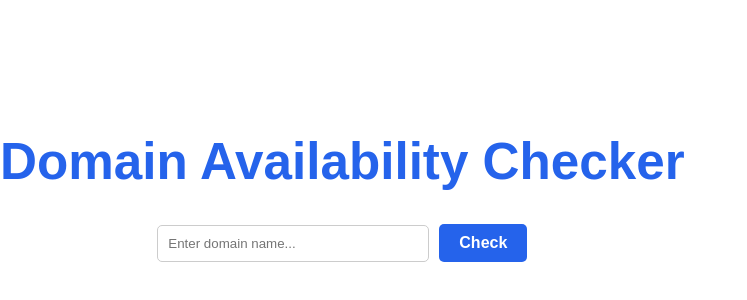
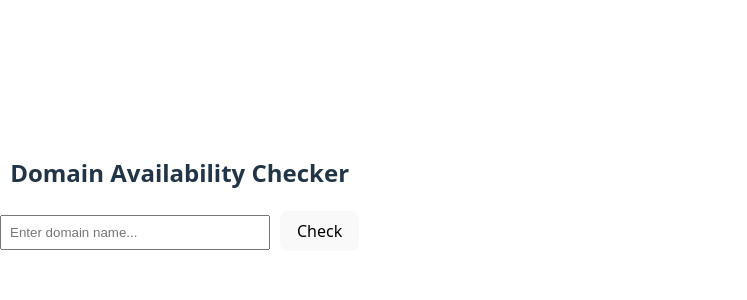
Before and after one commit to Tushar-2225/domain-checker-vite, a React (Vite) app: page / in a window 1280 px wide. Shown: the part 212-512 px from the top of the page, without its empty margins (0-747 px from the left). Built offline with nearby package versions, Linux system fonts and the light colour scheme.

Commit message:
Add AI-powered domain suggestions

```diff
--- a/src/components/DomainSearch.jsx
+++ b/src/components/DomainSearch.jsx
@@ -2,103 +2,58 @@ import { useState } from "react";
 
 function DomainSearch() {
   const [domain, setDomain] = useState("");
-  const [results, setResults] = useState([]);
-  const [history, setHistory] = useState([]);
+  const [result, setResult] = useState("");
+  const [suggestions, setSuggestions] = useState([]);
 
   const handleSearch = () => {
-    if (domain.trim() === "") return;
+    if (domain.trim() === "") {
+      setResult("❌ Please enter a domain");
+      setSuggestions([]);
+    } else if (domain.endsWith(".com")) {
+      setResult(`✅ ${domain} is available!`);
 
-    const tlds = [".com", ".net", ".org", ".ai", ".io"];
-    const availability = tlds.map(tld => ({
-      name: domain + tld,
-      available: Math.random() > 0.5 // mock random availability
-    }));
-
-    setResults(availability);
-    setHistory([domain, ...history]); // add current search to history
-    setDomain(""); // clear input after search
+      // Simple AI-style domain suggestions
+      const aiSuggestions = [
+        `${domain}Online.com`,
+        `${domain}Hub.com`,
+        `My${domain}.com`,
+      ];
+      setSuggestions(aiSuggestions);
+    } else {
+      setResult(`❌ ${domain} is not available`);
+      setSuggestions([]);
+    }
   };
 
   return (
-    <div style={{ textAlign: "center", marginTop: "50px", fontFamily: "Arial" }}>
-      <h1 style={{ color: "#2563eb" }}>Domain Availability Checker</h1>
-
-      <div style={{ marginTop: "20px" }}>
+    <div style={{ textAlign: "center", marginTop: "50px" }}>
+      <h2>Domain Availability Checker</h2>
       <input
         type="text"
         placeholder="Enter domain name..."
         value={domain}
         onChange={(e) => setDomain(e.target.value)}
-          onKeyDown={(e) => {
-            if (e.key === "Enter") handleSearch();
-          }}
-          style={{ padding: "10px", width: "250px", borderRadius: "5px", border: "1px solid #ccc" }}
+        style={{ padding: "8px", width: "250px", marginRight: "10px" }}
       />
       <button
         onClick={handleSearch}
-          style={{
-            marginLeft: "10px",
-            padding: "10px 20px",
-            cursor: "pointer",
-            backgroundColor: "#2563eb",
-            color: "white",
-            border: "none",
-            borderRadius: "5px",
-            fontWeight: "bold"
-          }}
+        style={{ padding: "8px 16px", cursor: "pointer" }}
       >
         Check
       </button>
-      </div>
 
-      {/* Search History */}
-      {history.length > 0 && (
-        <div style={{ marginTop: "30px", fontStyle: "italic" }}>
-          <h3>Search History:</h3>
-          <div style={{ display: "flex", justifyContent: "center", flexWrap: "wrap", gap: "10px" }}>
-            {history.map((h, idx) => (
-              <span
-                key={idx}
-                style={{
-                  padding: "5px 10px",
-                  borderRadius: "5px",
-                  backgroundColor: "#e0e7ff",
-                  color: "#1e3a8a",
-                  fontWeight: "bold",
-                  fontSize: "14px"
-                }}
-              >
-                {h}
-              </span>
+      <p style={{ marginTop: "20px", fontSize: "18px" }}>{result}</p>
+
+      {suggestions.length > 0 && (
+        <div style={{ marginTop: "10px", fontSize: "16px" }}>
+          <strong>AI-powered suggestions:</strong>
+          <ul>
+            {suggestions.map((s, index) => (
+              <li key={index}>{s}</li>
             ))}
-          </div>
+          </ul>
         </div>
       )}
-
-      {/* Results */}
-      <div style={{ marginTop: "30px", display: "flex", justifyContent: "center", flexWrap: "wrap", gap: "15px" }}>
-        {results.map((res, idx) => (
-          <div
-            key={idx}
-            style={{
-              padding: "15px 20px",
-              borderRadius: "8px",
-              boxShadow: "0 2px 5px rgba(0,0,0,0.1)",
-              minWidth: "180px",
-              backgroundColor: res.available ? "#dcfce7" : "#fee2e2",
-              color: res.available ? "#166534" : "#991b1b",
-              fontWeight: "bold",
-              fontSize: "16px",
-              transition: "transform 0.2s",
-              cursor: "pointer"
-            }}
-            onMouseEnter={(e) => (e.currentTarget.style.transform = "scale(1.05)")}
-            onMouseLeave={(e) => (e.currentTarget.style.transform = "scale(1)")}
-          >
-            {res.name} <br /> {res.available ? "✅ Available" : "❌ Taken"}
-          </div>
-        ))}
-      </div>
     </div>
   );
 }
```
Also changed, not shown: 4 other files (tests, documents, lock files or other folders). Lines whose indentation alone changed are shown as unchanged.
